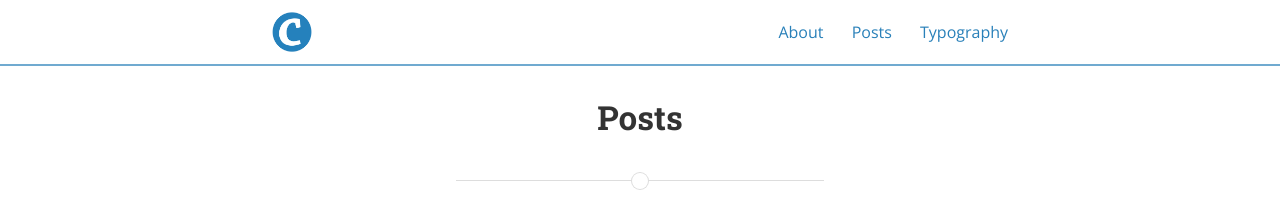
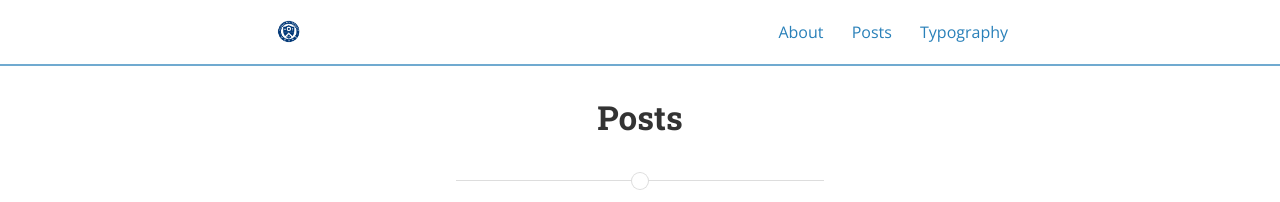
Before and after one commit to HYJ0103/HYJ0103.github.io, a Jekyll site: the page built from posts.html, in a window 1280 px wide. Shown: the top 202 px of the page. Built offline with Jekyll 4.4.1, drawn with Linux system fonts in a browser that asks for light colours; nearby versions of some CDN libraries.

Commit message:
Customizing blog_picture

```diff
--- a/_config.yml
+++ b/_config.yml
@@ -19,8 +19,8 @@ description: >
 # root of your server.
 baseurl: "" # the subpath of your site, e.g. /blog/
 url: "http://HYJ0103.github.io" # the base hostname & protocol for your site
-cover: "/assets/header_image.jpg"
-logo: "/assets/logo.png"
+cover: "/assets/photo1.jpg"
+logo: "/assets/logo_yonsei.jpg"
 
 # Build settings
 markdown: kramdown
```
